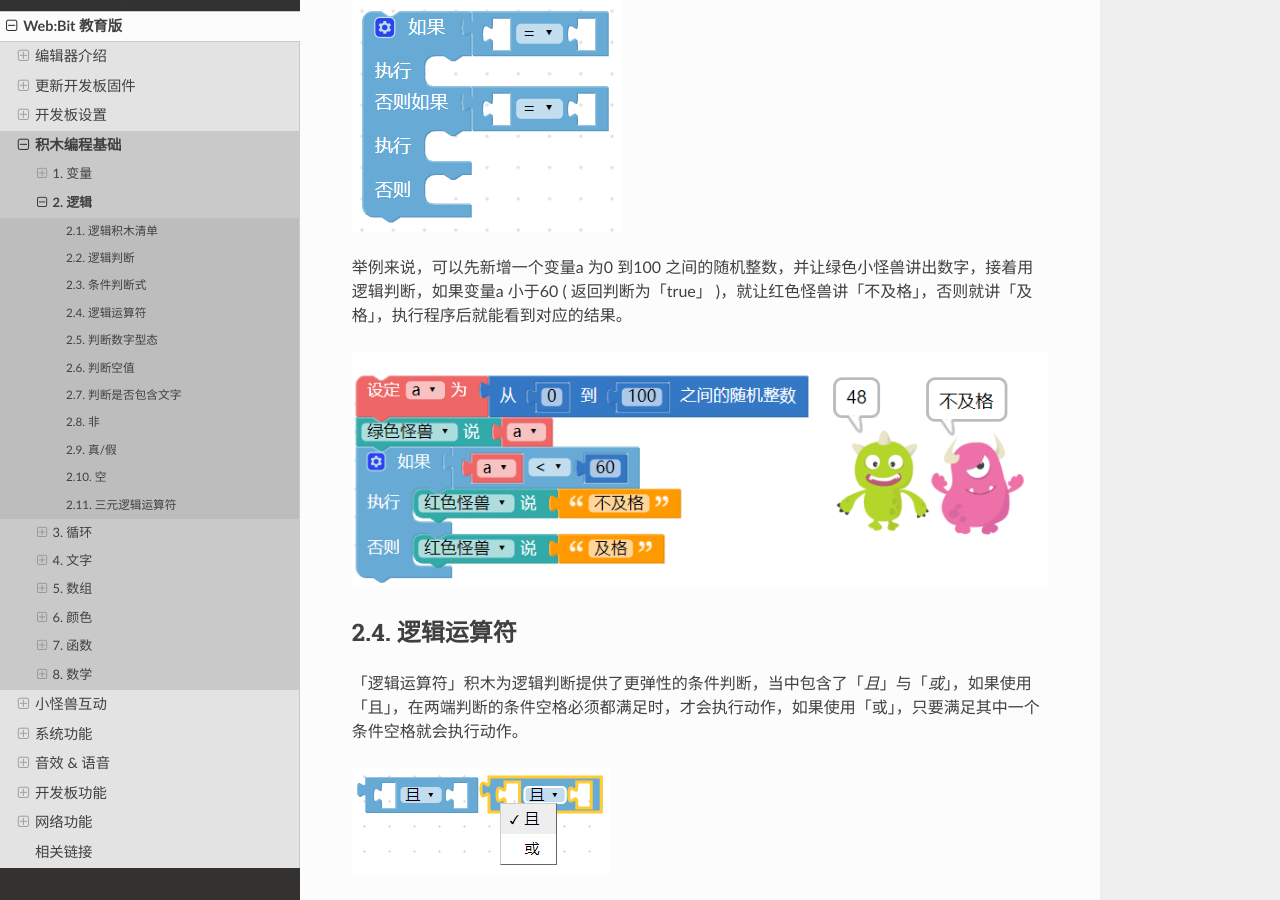
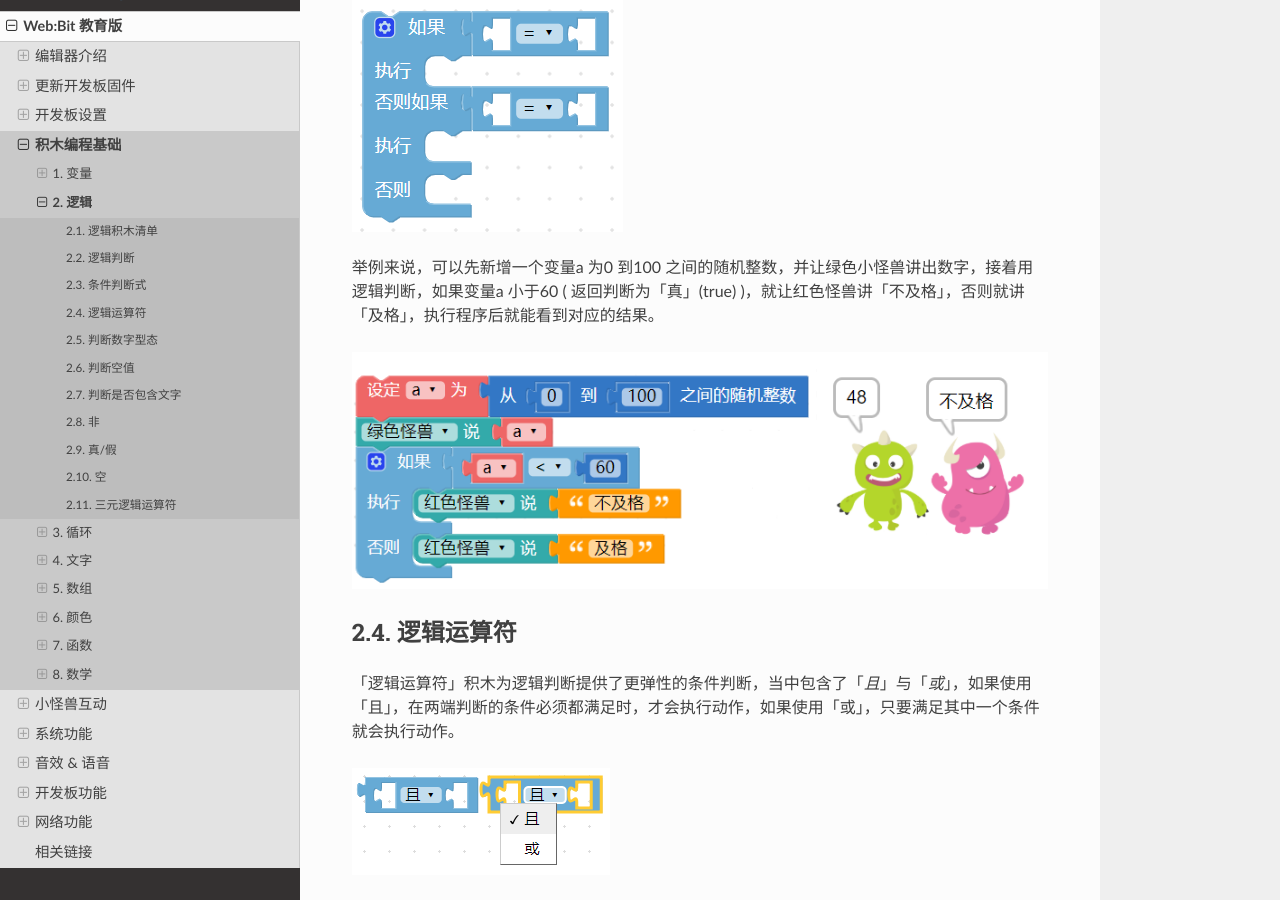
Before and after one commit to BPI-STEAM/simplified_webbit_docs, a Sphinx documentation site: the page built from source/webduino/tutorials/basic/logic.md, in a window 1280 px wide and 900 px high, scrolled down 2892 px. Built offline with Sphinx 7.4.7 and the Read the Docs theme 2.0.0, drawn with Linux system fonts in a browser that asks for light colours; pages that are not in the unit, such as notebooks, are missing from menus.

Commit message:
Update logic.md

```diff
--- a/source/webduino/tutorials/basic/logic.md
+++ b/source/webduino/tutorials/basic/logic.md
@@ -36,13 +36,13 @@
 
 ![](logic/upload_186028a15795813539076734ad9ff8f0.png)
 
-举例来说，可以先新增一个变量a 为0 到100 之间的随机整数，并让绿色小怪兽讲出数字，接着用逻辑判断，如果变量a 小于60 ( 返回判断为「true」 )，就让红色怪兽讲「不及格」，否则就讲「及格」，执行程序后就能看到对应的结果。
+举例来说，可以先新增一个变量a 为0 到100 之间的随机整数，并让绿色小怪兽讲出数字，接着用逻辑判断，如果变量a 小于60 ( 返回判断为「真」(true) )，就让红色怪兽讲「不及格」，否则就讲「及格」，执行程序后就能看到对应的结果。
 
 ![](logic/upload_eeaa27d92157eade277a5dcf36857317.png)
 
 ### 逻辑运算符
 
-「逻辑运算符」积木为逻辑判断提供了更弹性的条件判断，当中包含了「*且*」与「*或*」，如果使用「且」，在两端判断的条件空格必须都满足时，才会执行动作，如果使用「或」，只要满足其中一个条件空格就会执行动作。
+「逻辑运算符」积木为逻辑判断提供了更弹性的条件判断，当中包含了「*且*」与「*或*」，如果使用「且」，在两端判断的条件必须都满足时，才会执行动作，如果使用「或」，只要满足其中一个条件就会执行动作。
 
 ![](logic/upload_8f782a8a26b0d48c224cea14db2e418c.png)
 
```
